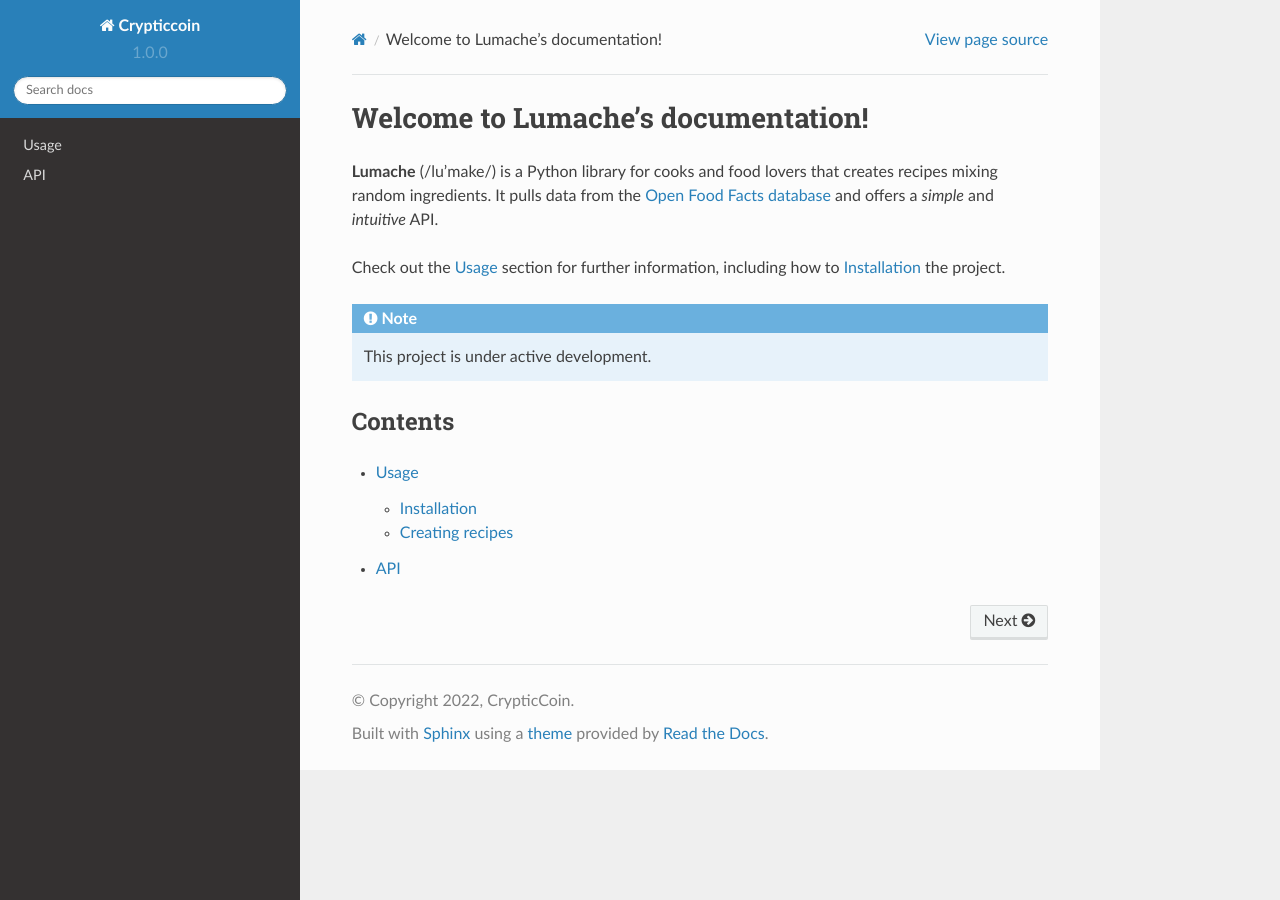
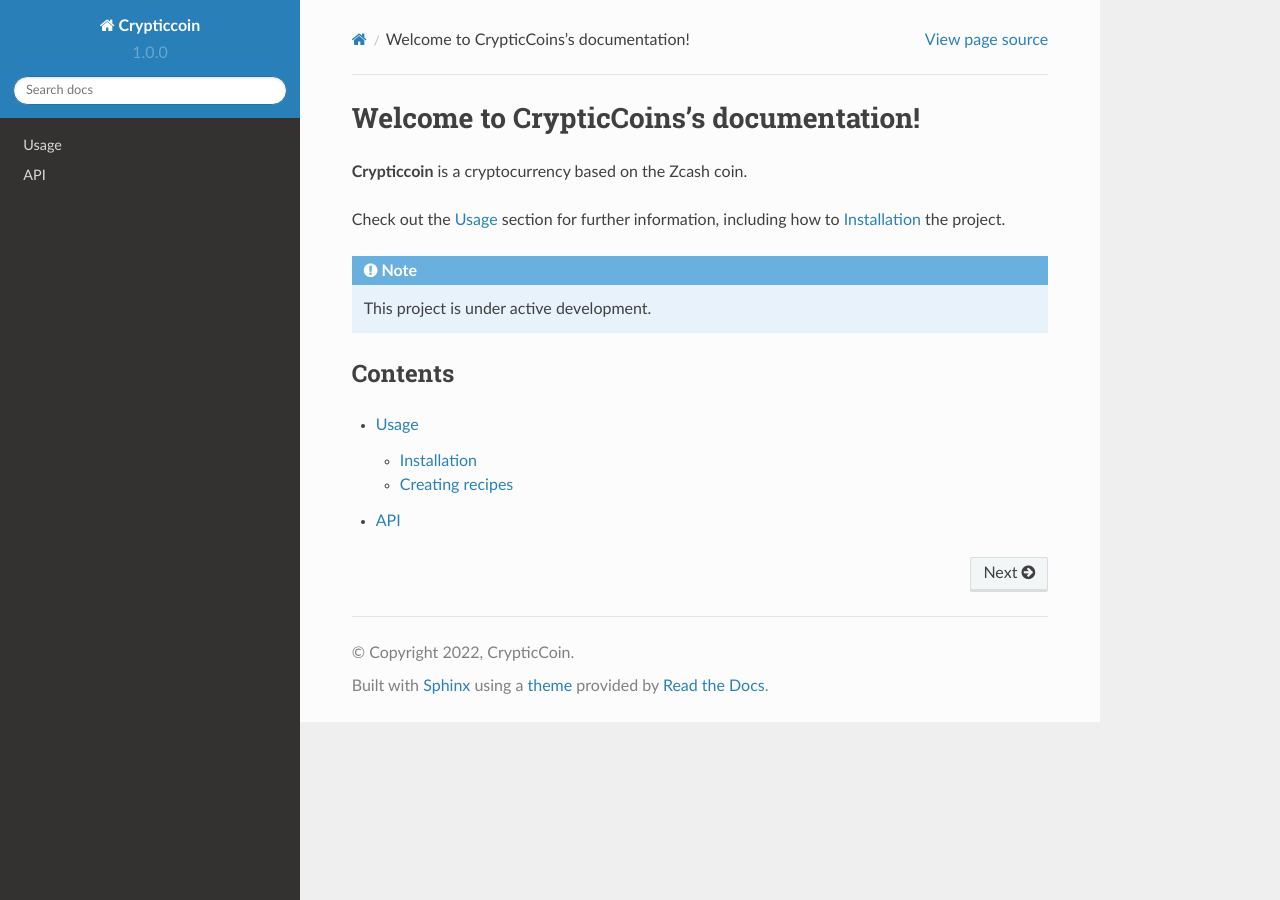
Before and after one commit to crypticcoin-renewed/crypticcoin-docs, a Sphinx documentation site: the page built from docs/source/index.rst, in a window 1280 px wide. Built offline with Sphinx 7.4.7 and the Read the Docs theme 2.0.0, drawn with Linux system fonts in a browser that asks for light colours.

Commit message:
Update index.rst

```diff
--- a/docs/source/index.rst
+++ b/docs/source/index.rst
@@ -1,10 +1,7 @@
-Welcome to Lumache's documentation!
+Welcome to CrypticCoins's documentation!
 ===================================
 
-**Lumache** (/lu'make/) is a Python library for cooks and food lovers
-that creates recipes mixing random ingredients.
-It pulls data from the `Open Food Facts database <https://world.openfoodfacts.org/>`_
-and offers a *simple* and *intuitive* API.
+**Crypticcoin** is a cryptocurrency based on the Zcash coin.
 
 Check out the :doc:`usage` section for further information, including
 how to :ref:`installation` the project.
```
